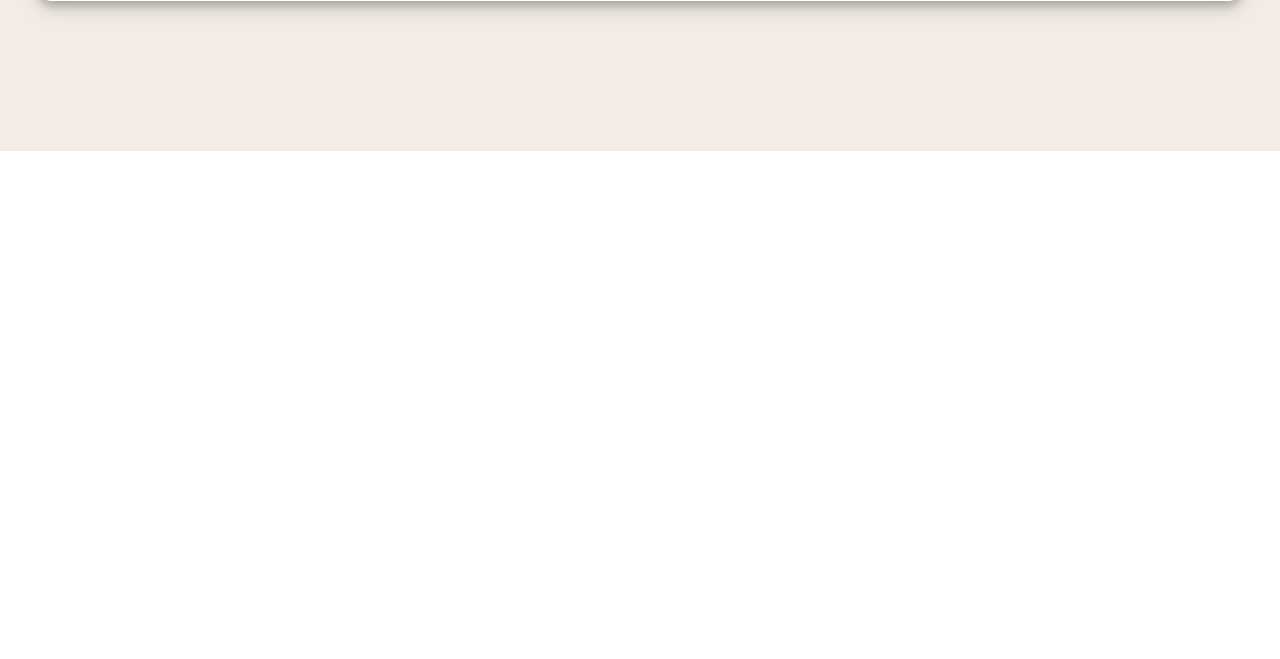
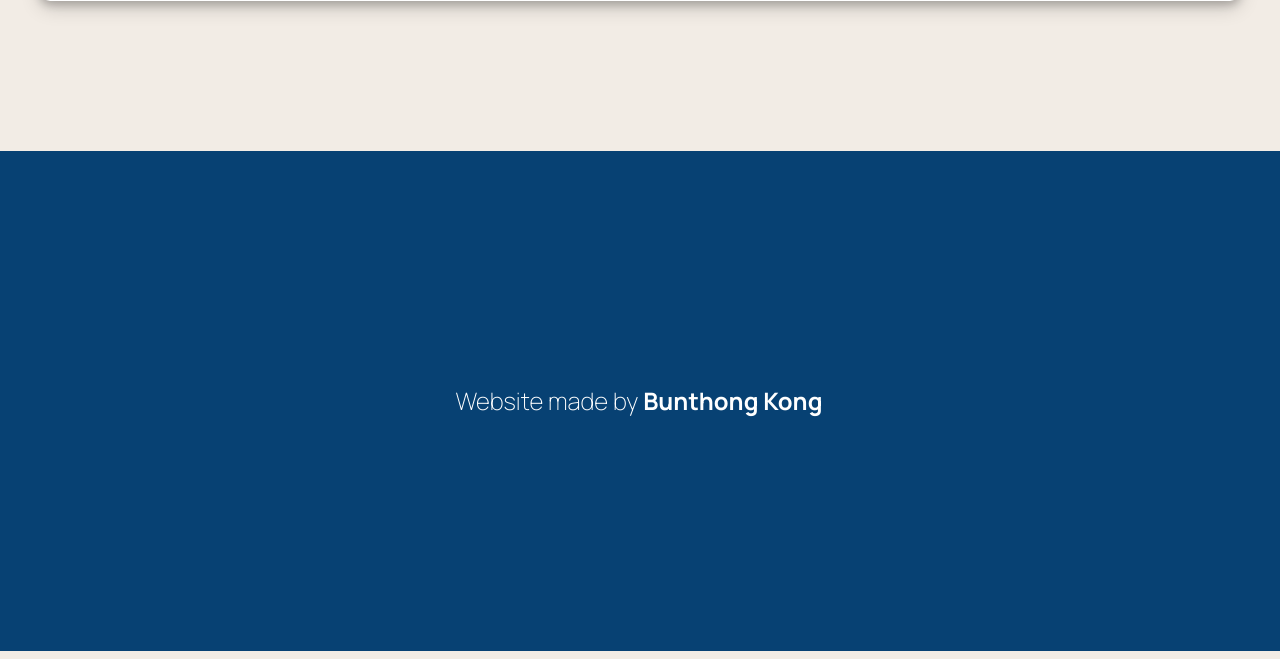
Before and after one commit to KeemoKimo/Travelogger, a PHP site: page /Travelogger/addPost.php in a window 1280 px wide. Shown: the part 1213-1872 px from the top of the page. Before the commit the page ends 1364 px from the top, so only its background shows below. Run offline with PHP 8.4, Linux system fonts and the light colour scheme.

Commit message:
Footer to all pages
Successfully added a footer to all the pages of the website by including the php file in every file.

```diff
--- a/FrontEnds/addPost.php
+++ b/FrontEnds/addPost.php
@@ -62,6 +62,5 @@ $conn = mysqli_connect($servername, $username, $password, $database);
             document.location.href = 'http://localhost/Travelogger/FrontEnds/mainPage.php'
         }
     </script>
-</body>
 
-</html>
+<?php include ("footer.php"); ?>
--- a/FrontEnds/advancedSearch.php
+++ b/FrontEnds/advancedSearch.php
@@ -133,6 +133,5 @@ $userEmail = $_SESSION['userEmail'];
             document.location.href = 'http://localhost/Travelogger/FrontEnds/allMemories.php'
         }
     </script>
-</body>
 
-</html>
+<?php include ("footer.php"); ?>
--- a/FrontEnds/allMemories.php
+++ b/FrontEnds/allMemories.php
@@ -76,5 +76,4 @@ include ("../phpOperations/OPEN_CONN.php");
             document.location.href = 'http://localhost/Travelogger/FrontEnds/mainPage.php'
         }
     </script>
-</body>
-</html>
+<?php include ("footer.php"); ?>
--- a/FrontEnds/editPostImage.php
+++ b/FrontEnds/editPostImage.php
@@ -107,6 +107,5 @@ if (isset($_GET['id'])) {
             document.location.href = 'http://localhost/Travelogger/FrontEnds/allMemories.php'
         }
     </script>
-</body>
 
-</html>
+<?php include ("footer.php"); ?>
--- /dev/null
+++ b/FrontEnds/footer.php
@@ -0,0 +1,11 @@
+<div class="footerClass" style="margin-left: -10px;
+            margin-right: -8px;
+            margin-top: 60px;
+            background-color: #074173;
+            height: 500px;">
+    <h2 style="text-align: center;vertical-align: middle;line-height: 500px;
+        color:white;font-weight:lighter; ">Website made by <b>Bunthong Kong</b></h2>
+</div>
+</body>
+
+</html>
--- a/FrontEnds/mainPage.php
+++ b/FrontEnds/mainPage.php
@@ -136,8 +136,6 @@ $userEmail_temp = $_SESSION['userEmail'];
 
     <h2 id="lblViewMoreMemories_img">view all your memories</h2>
 
-    <div id="lineDivider"></div>
-
     <script>
         var pfpVar = 0
         document.getElementById("imgProfile").onclick = function () {
@@ -177,6 +175,5 @@ $userEmail_temp = $_SESSION['userEmail'];
         }
 
     </script>
-</body>
 
-</html>
+<?php include("footer.php"); ?>
--- a/FrontEnds/memoryOverview.php
+++ b/FrontEnds/memoryOverview.php
@@ -284,7 +284,7 @@ if (isset($_GET['id'])) {
         <h2 id="lblMainPage">Home Page<b> > </b></h2>
     </div>
 
-</body>
+
     <script>
 
         document.getElementById("newImg_upload").onchange = function () {
@@ -348,4 +348,4 @@ if (isset($_GET['id'])) {
         }
     </script>
 
-</html>
+<?php include ("footer.php"); ?>
--- a/FrontEnds/userPage.php
+++ b/FrontEnds/userPage.php
@@ -161,6 +161,5 @@ if (isset($_POST['submit'])) {
         }
 
     </script>
-</body>
 
-</html>
+<?php include("footer.php"); ?>
```
Lines whose indentation alone changed are shown as unchanged.
